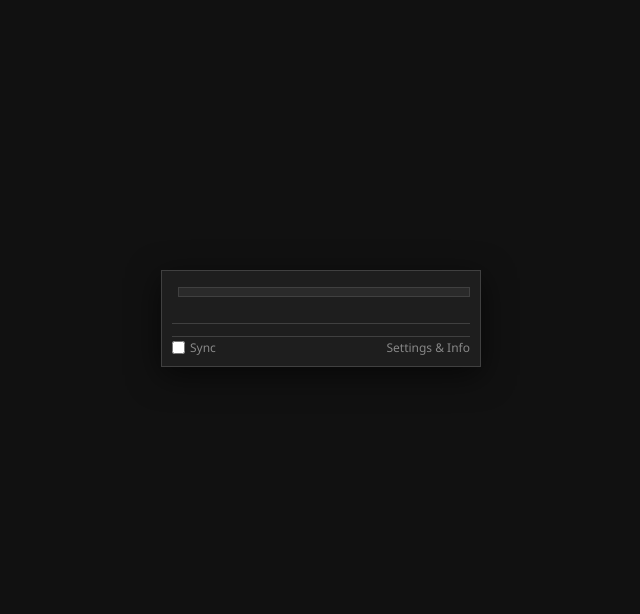
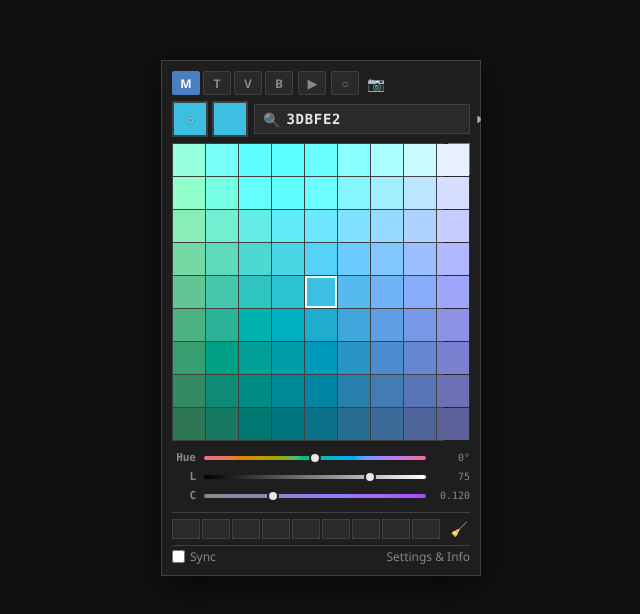
Before and after one commit to rhenoa24/OKLCH-Palette, an Angular app: page / in a window 1280 px wide. Shown: the part 114-728 px from the top of the page, without its empty margins (319-959 px from the left). Built offline with nearby package versions, Linux system fonts and the light colour scheme.

Commit message:
code checkpoint - components working (history not working)

```diff
--- a/src/app/components/color-wheel/color-wheel.component.html
+++ b/src/app/components/color-wheel/color-wheel.component.html
@@ -1,14 +1,14 @@
-<!--<div class="color-wheel-wrapper">
+<div class="color-wheel-wrapper">
   <canvas #wheelCanvas
           class="wheel-canvas"
           (click)="onCanvasClick($event)"
           (mousedown)="onMouseDown($event)"
           (mousemove)="onMouseMove($event)"
           (mouseup)="onMouseUp()"
-          (mouseleave)="onMouseUp()"></canvas>-->
+          (mouseleave)="onMouseUp()"></canvas>
 
-  <!-- Lightness slider for OKLCH wheels -->
-  <!--@if (wheelMode() === 'oklch-circular' || wheelMode() === 'oklch-square') {
+   <!--Lightness slider for OKLCH wheels-->
+  @if (wheelMode() === 'oklch-circular' || wheelMode() === 'oklch-square') {
   <div class="lightness-strip">
     <input class="lightness-slider"
            type="range"
@@ -20,4 +20,4 @@
            (input)="onLightnessChange($event)" />
   </div>
   }
-</div>-->
+</div>
--- a/src/app/components/hex-input/hex-input.component.html
+++ b/src/app/components/hex-input/hex-input.component.html
@@ -1,4 +1,4 @@
-<!--<div class="hex-input-row">
+<div class="hex-input-row">
   <span class="hex-icon" title="Eyedropper (EyeDropper API — Chrome/Edge only)">🔍</span>
   <input #hexField
          class="hex-input"
@@ -9,7 +9,7 @@
          autocomplete="off"
          (keydown)="onKeydown($event)"
          (input)="onInput($event)"
-         (focus)="onFocus()" />-->
-  <!-- Lightness/contrast toggle icon (right side, matches screenshot) -->
-  <!--<button class="contrast-btn" title="Toggle contrast preview" tabindex="-1">◑</button>
-</div>-->
+         (focus)="onFocus()" />
+   <!--Lightness/contrast toggle icon (right side, matches screenshot)-->
+  <button class="contrast-btn" title="Toggle contrast preview" tabindex="-1">◑</button>
+</div>
--- a/src/app/components/history-row/history-row.component.html
+++ b/src/app/components/history-row/history-row.component.html
@@ -1,4 +1,4 @@
-<!--<div class="history-row">
+<div class="history-row">
   <div class="history-swatches">
     @for (slot of slots(); track $index) {
     <div class="history-cell"
@@ -11,4 +11,4 @@
   </div>
 
   <button class="clear-btn" (click)="clearHistory()" title="Clear history">🧹</button>
-</div>-->
+</div>
--- a/src/app/components/mode-selector/mode-selector.component.html
+++ b/src/app/components/mode-selector/mode-selector.component.html
@@ -1,6 +1,6 @@
-<!--<div class="mode-selector">-->
-  <!-- Palette mode tabs -->
-  <!--@for (tab of paletteModes; track tab.id) {
+<div class="mode-selector">
+   <!--Palette mode tabs-->
+  @for (tab of paletteModes; track tab.id) {
   <button class="mode-btn"
           [class.active]="!showWheel() && activeMode() === tab.id"
           (click)="selectMode(tab.id)"
@@ -9,18 +9,18 @@
                tab.id === 'T' ? 'Temperature — cool to warm' : 'Brightness + Temperature'">
     {{ tab.label }}
   </button>
-  }-->
+  }
 
-  <!-- Wheel toggle buttons -->
-  <!--@for (wheel of wheelModes; track wheel.id) {
+   <!--Wheel toggle buttons-->
+  @for (wheel of wheelModes; track wheel.id) {
   <button class="mode-btn mode-btn--wheel"
           [class.active]="activeWheel() === wheel.id"
           (click)="toggleWheel(wheel.id)"
           [title]="wheel.id === 'hsv' ? 'HSV Triangle Wheel' : 'OKLCH Circular Wheel'">
     {{ wheel.label }}
   </button>
-  }-->
+  }
 
-  <!-- Eyedropper -->
-  <!--<button class="mode-btn mode-btn--tool" title="Screen eyedropper">📷</button>
-</div>-->
+   <!--Eyedropper-->
+  <button class="mode-btn mode-btn--tool" title="Screen eyedropper">📷</button>
+</div>
--- a/src/app/components/palette-grid/palette-grid.component.html
+++ b/src/app/components/palette-grid/palette-grid.component.html
@@ -1,9 +1,9 @@
-<!--<div class="palette-grid">
-  @for (row of palette(); track $index) {
+<div class="palette-grid">
+  @for (row of palette(); track $index; let rowIdx = $index) {
   <div class="palette-row">
-    @for (cell of row; track $index) {
+    @for (cell of row; track $index; let colIdx = $index) {
     <div class="palette-cell"
-         [class.center]="isCenter($index / 9 | 0, $index % 9)"
+         [class.center]="isCenter(rowIdx, colIdx)"
          [class.out-of-gamut]="cell.outOfGamut && state.showOutOfGamut()"
          [style.background-color]="'#' + cell.hex"
          [title]="'#' + cell.hex"
@@ -13,4 +13,4 @@
     }
   </div>
   }
-</div>-->
+</div>
--- a/src/app/components/range-sidebar/range-sidebar.component.html
+++ b/src/app/components/range-sidebar/range-sidebar.component.html
@@ -1,4 +1,4 @@
-<!--<div class="range-sidebar">
+<div class="range-sidebar">
   @for (step of steps; track step) {
   <button class="range-step"
           [class.active]="range() === step"
@@ -7,4 +7,4 @@
     {{ step }}
   </button>
   }
-</div>-->
+</div>
--- a/src/app/components/settings-panel/settings-panel.component.html
+++ b/src/app/components/settings-panel/settings-panel.component.html
@@ -1,4 +1,4 @@
-<!--<div class="settings-panel">
+<div class="settings-panel">
   <div class="settings-header">
     <span>Settings</span>
     <button class="close-btn" (click)="onClose()">✕</button>
@@ -25,4 +25,4 @@
              (input)="onScaleChange($event)" />
     </div>
   </div>
-</div>-->
+</div>
--- a/src/app/components/slider-panel/slider-panel.component.html
+++ b/src/app/components/slider-panel/slider-panel.component.html
@@ -1,4 +1,4 @@
-<!--<div class="slider-panel">
+<div class="slider-panel">
   <div class="slider-row">
     <label class="slider-label">Hue</label>
     <input class="slider slider--hue"
@@ -34,4 +34,4 @@
            (input)="onChromaChange($event)" />
     <span class="slider-value">{{ chroma().toFixed(3) }}</span>
   </div>
-</div>-->
+</div>
--- a/src/app/components/swatch-row/swatch-row.component.html
+++ b/src/app/components/swatch-row/swatch-row.component.html
@@ -1,16 +1,16 @@
-<!--<div class="swatch-row">-->
-  <!-- Left swatch: base color + lock indicator -->
-  <!--<div class="swatch swatch--base"
+<div class="swatch-row">
+   <!--Left swatch: base color + lock indicator-->
+  <div class="swatch swatch--base"
        [class.locked]="locked()"
        [style.background-color]="'#' + baseHex()"
        [title]="locked() ? 'Locked — double-click to unlock' : 'Double-click to lock'"
        (dblclick)="onBaseDblClick()">
     <span class="lock-icon">{{ locked() ? '🔒' : '○' }}</span>
-  </div>-->
+  </div>
 
-  <!-- Right swatch: selected color -->
-  <!--<div class="swatch swatch--selected"
+   <!--Right swatch: selected color-->
+  <div class="swatch swatch--selected"
        [style.background-color]="'#' + selectedHex()"
        title="Click to set as base color"
        (click)="onSelectedClick()"></div>
-</div>-->
+</div>
```
